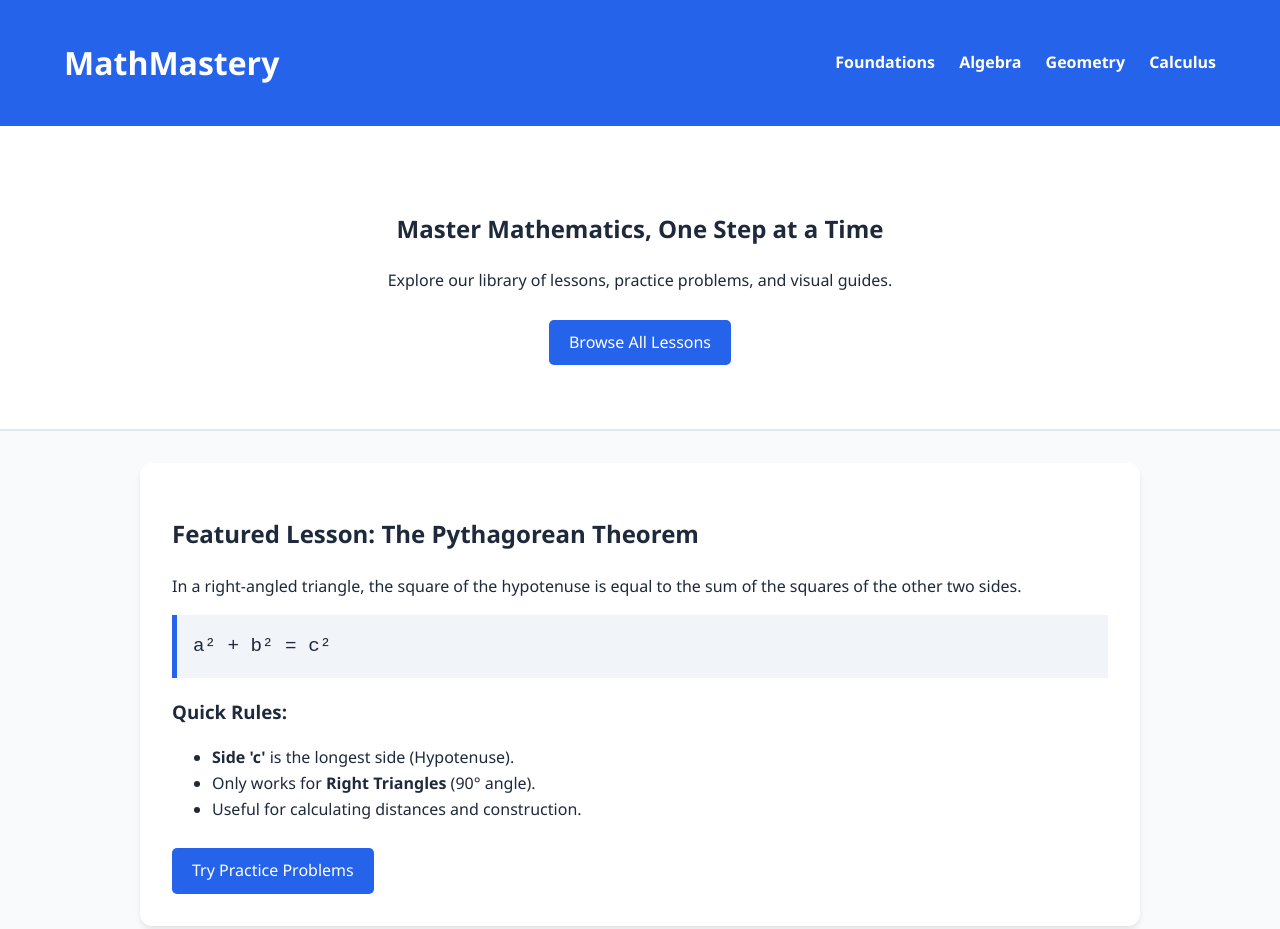
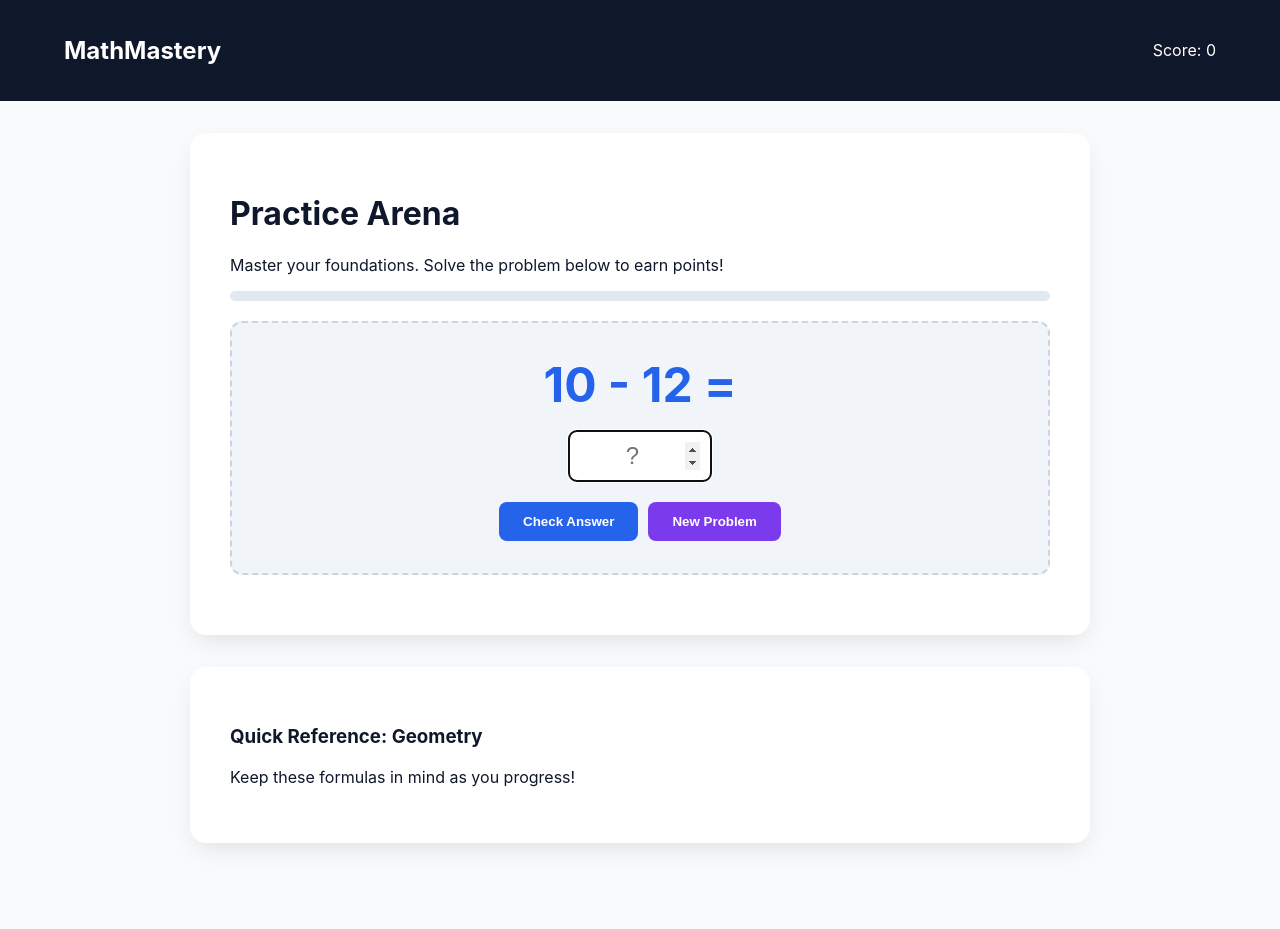
Before and after one commit to emark8785-lang/math, a plain HTML site: page index.html in a window 1280 px wide. After the commit the page ends 875 px from the top, so only its background shows below. Drawn offline with Linux system fonts and the light colour scheme.

Commit message:
Update title and enhance styling in index.html

```diff
--- a/index.html
+++ b/index.html
@@ -3,107 +3,118 @@
 <head>
     <meta charset="UTF-8">
     <meta name="viewport" content="width=device-width, initial-scale=1.0">
-    <title>MathMastery | Learn Math Simply</title>
+    <title>MathMastery | All-In-One Tutor</title>
     <style>
-        :root {
-            --primary: #2563eb;
-            --dark: #1e293b;
-            --light: #f8fafc;
-        }
-        body {
-            font-family: 'Segoe UI', Tahoma, Geneva, Verdana, sans-serif;
-            line-height: 1.6;
-            margin: 0;
-            background-color: var(--light);
-            color: var(--dark);
-        }
-        header {
-            background: var(--primary);
-            color: white;
-            padding: 1rem 5%;
-            display: flex;
-            justify-content: space-between;
-            align-items: center;
-        }
-        nav a {
-            color: white;
-            text-decoration: none;
-            margin-left: 20px;
-            font-weight: bold;
-        }
-        .hero {
-            background: #fff;
-            padding: 4rem 5%;
-            text-align: center;
-            border-bottom: 2px solid #e2e8f0;
-        }
-        .container {
-            max-width: 1000px;
-            margin: 2rem auto;
-            padding: 0 20px;
-        }
-        .lesson-card {
-            background: white;
-            padding: 2rem;
-            border-radius: 12px;
-            box-shadow: 0 4px 6px -1px rgba(0, 0, 0, 0.1);
-        }
-        .formula {
-            background: #f1f5f9;
-            padding: 1rem;
-            border-left: 5px solid var(--primary);
-            font-family: "Courier New", Courier, monospace;
-            font-size: 1.2rem;
-            margin: 1rem 0;
-        }
-        .btn {
-            background: var(--primary);
-            color: white;
-            padding: 10px 20px;
-            border-radius: 5px;
-            text-decoration: none;
-            display: inline-block;
-            margin-top: 10px;
-        }
+        :root { --primary: #2563eb; --secondary: #7c3aed; --success: #22c55e; --dark: #0f172a; --light: #f8fafc; }
+        body { font-family: 'Inter', system-ui, sans-serif; margin: 0; background: var(--light); color: var(--dark); }
+
+        /* Navigation */
+        nav { background: var(--dark); color: white; padding: 1rem 5%; display: flex; justify-content: space-between; align-items: center; }
+        .nav-links button { background: transparent; border: 1px solid white; color: white; padding: 5px 15px; border-radius: 4px; cursor: pointer; margin-left: 10px; }
+        .nav-links button:hover { background: white; color: var(--dark); }
+
+        /* Main Layout */
+        .container { max-width: 900px; margin: 2rem auto; padding: 0 20px; }
+        .card { background: white; padding: 2.5rem; border-radius: 16px; box-shadow: 0 10px 25px -5px rgba(0,0,0,0.1); margin-bottom: 2rem; }
+
+        /* Interactive Elements */
+        .problem-box { background: #f1f5f9; padding: 2rem; border-radius: 12px; text-align: center; margin: 20px 0; border: 2px dashed #cbd5e1; }
+        #equation { font-size: 3rem; font-weight: bold; margin-bottom: 1rem; color: var(--primary); }
+        input { font-size: 1.5rem; padding: 10px; width: 120px; text-align: center; border: 2px solid #ddd; border-radius: 8px; }
+
+        .controls { display: flex; gap: 10px; justify-content: center; margin-top: 20px; }
+        button.primary { background: var(--primary); color: white; border: none; padding: 12px 24px; border-radius: 8px; font-weight: bold; cursor: pointer; }
+        button.secondary { background: var(--secondary); color: white; border: none; padding: 12px 24px; border-radius: 8px; font-weight: bold; cursor: pointer; }
+
+        #feedback { margin-top: 20px; padding: 15px; border-radius: 8px; display: none; font-weight: bold; }
+        .correct { display: block !important; background: #dcfce7; color: #166534; }
+        .wrong { display: block !important; background: #fee2e2; color: #991b1b; }
+
+        .progress-bar { background: #e2e8f0; height: 10px; border-radius: 5px; margin-top: 10px; overflow: hidden; }
+        #progress-fill { background: var(--success); width: 0%; height: 100%; transition: width 0.3s; }
     </style>
 </head>
 <body>
 
-<header>
-    <h1>MathMastery</h1>
-    <nav>
-        <a href="#">Foundations</a>
-        <a href="#">Algebra</a>
-        <a href="#">Geometry</a>
-        <a href="#">Calculus</a>
-    </nav>
-</header>
-
-<section class="hero">
-    <h2>Master Mathematics, One Step at a Time</h2>
-    <p>Explore our library of lessons, practice problems, and visual guides.</p>
-    <a href="#" class="btn">Browse All Lessons</a>
-</section>
+<nav>
+    <h2>MathMastery</h2>
+    <div class="nav-links">
+        <span>Score: <span id="points">0</span></span>
+    </div>
+</nav>
 
 <div class="container">
-    <div class="lesson-card">
-        <h2>Featured Lesson: The Pythagorean Theorem</h2>
-        <p>In a right-angled triangle, the square of the hypotenuse is equal to the sum of the squares of the other two sides.</p>
+    <div class="card">
+        <h1>Practice Arena</h1>
+        <p>Master your foundations. Solve the problem below to earn points!</p>
 
-        <div class="formula">
-            a² + b² = c²
+        <div class="progress-bar"><div id="progress-fill"></div></div>
+
+        <div class="problem-box">
+            <div id="equation">Ready?</div>
+            <input type="number" id="userAnswer" placeholder="?">
+            <div class="controls">
+                <button class="primary" onclick="checkAnswer()">Check Answer</button>
+                <button class="secondary" onclick="generateProblem()">New Problem</button>
+            </div>
+            <div id="feedback"></div>
         </div>
+    </div>
 
-        <h3>Quick Rules:</h3>
-        <ul>
-            <li><strong>Side 'c'</strong> is the longest side (Hypotenuse).</li>
-            <li>Only works for <strong>Right Triangles</strong> (90° angle).</li>
-            <li>Useful for calculating distances and construction.</li>
-        </ul>
+    <div class="card">
+        <h3>Quick Reference: Geometry</h3>
 
-        <a href="#" class="btn">Try Practice Problems</a>
+        <p>Keep these formulas in mind as you progress!</p>
     </div>
 </div>
 
+<script>
+    let currentAnswer = 0;
+    let score = 0;
+
+    function generateProblem() {
+        // Random numbers between 1 and 12
+        const num1 = Math.floor(Math.random() * 12) + 1;
+        const num2 = Math.floor(Math.random() * 12) + 1;
+        const operations = ['+', '-', '*'];
+        const op = operations[Math.floor(Math.random() * operations.length)];
+
+        if(op === '+') currentAnswer = num1 + num2;
+        if(op === '-') currentAnswer = num1 - num2;
+        if(op === '*') currentAnswer = num1 * num2;
+
+        document.getElementById('equation').textContent = `${num1} ${op === '*' ? '×' : op} ${num2} =`;
+        document.getElementById('userAnswer').value = '';
+        document.getElementById('feedback').className = '';
+        document.getElementById('userAnswer').focus();
+    }
+
+    function checkAnswer() {
+        const userVal = parseInt(document.getElementById('userAnswer').value);
+        const feedback = document.getElementById('feedback');
+
+        if (userVal === currentAnswer) {
+            feedback.textContent = "Correct! Well done.";
+            feedback.className = "correct";
+            score += 10;
+            updateUI();
+        } else {
+            feedback.textContent = `Try again! The answer was ${currentAnswer}.`;
+            feedback.className = "wrong";
+            if(score > 0) score -= 5;
+            updateUI();
+        }
+    }
+
+    function updateUI() {
+        document.getElementById('points').textContent = score;
+        const progress = Math.min(score, 100);
+        document.getElementById('progress-fill').style.width = progress + '%';
+    }
+
+    // Start with a problem
+    generateProblem();
+</script>
+
 </body>
 </html>
```
